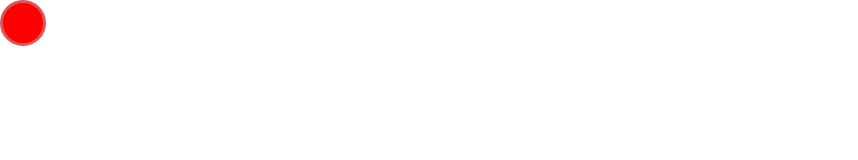
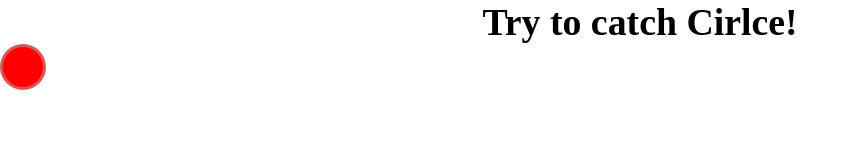
Before and after one commit to MMII0220/pingPong-JS, a plain HTML site: page index.html in a window 1280 px wide. Shown: the whole page, without its empty margins (0-858 px from the left). Drawn offline with Linux system fonts and the light colour scheme.

Commit message:
not overlowing

```diff
--- a/index.html
+++ b/index.html
@@ -8,9 +8,10 @@
     <title>Document</title>
   </head>
   <body>
-    <article class="surrounding">
+    <main class="main">
+      <h1 class="sup__title">Try to catch Cirlce!</h1>
       <div class="circle"></div>
-    </article>
+    </main>
     <script src="./main.js"></script>
   </body>
 </html>
--- a/main.js
+++ b/main.js
@@ -4,10 +4,10 @@ document.addEventListener('DOMContentLoaded', () => {
   cir.addEventListener('mouseenter', () => {
     switch (Math.floor(Math.random() * 2)) {
       case 0:
-        cir.style.top = Math.ceil(Math.random() * 650) + 60 + 'px';
+        cir.style.top = Math.ceil(Math.random() * 650) + 80 + 'px';
         break;
       case 1:
-        cir.style.left = Math.ceil(Math.random() * 450) + 60 + 'px';
+        cir.style.left = Math.ceil(Math.random() * 450) + 80 + 'px';
         break;
     }
   });
--- a/style.css
+++ b/style.css
@@ -3,14 +3,19 @@
   padding: 0;
   box-sizing: border-box;
 }
+.main {
+  position: relative;
+  height: 100vh;
+  overflow: hidden;
+}
 .circle {
   padding: 20px;
   position: absolute;
-  top: 0;
-  left: 0;
   background-color: rgb(255, 0, 0);
-  width: 20px;
-  height: 20px;
   border: 3px solid rgb(219, 86, 86);
   border-radius: 50%;
 }
+.sup__title {
+  text-align: center;
+  font-size: calc(25px + 1vw);
+}
```
